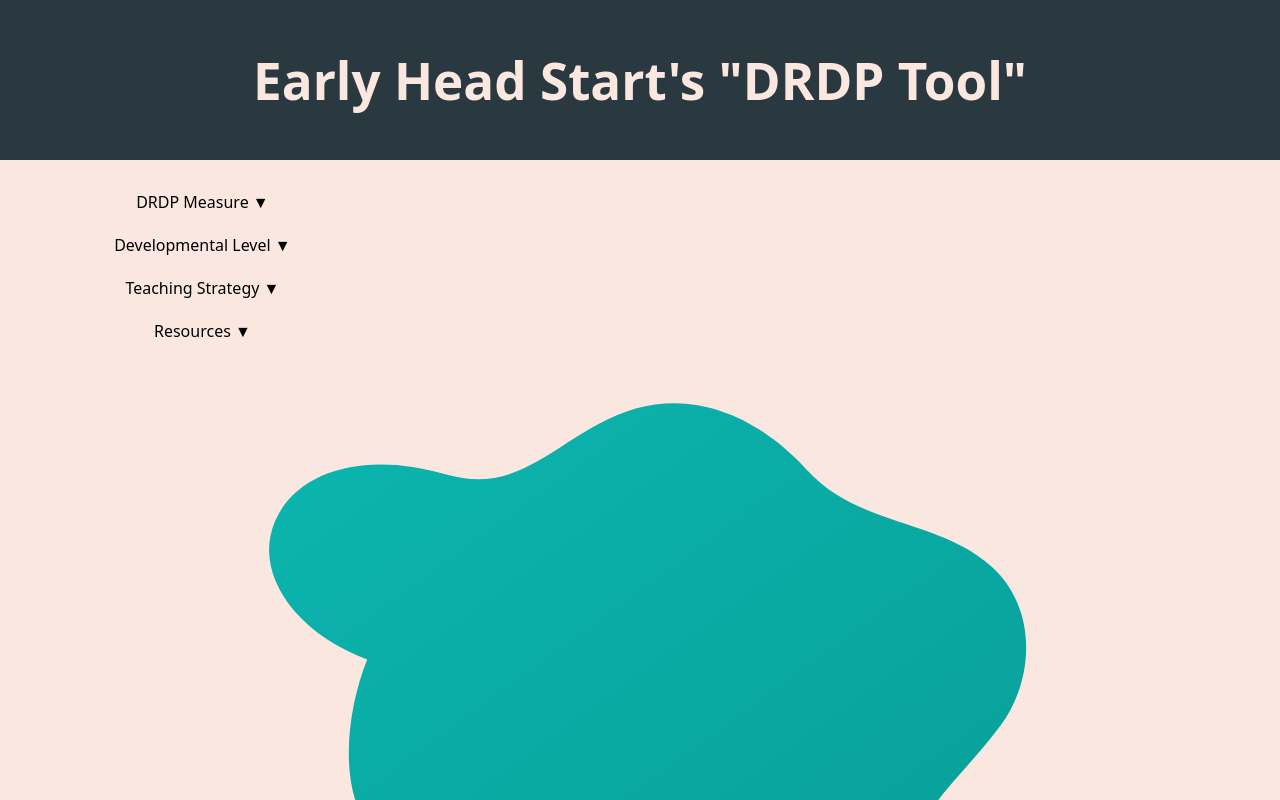
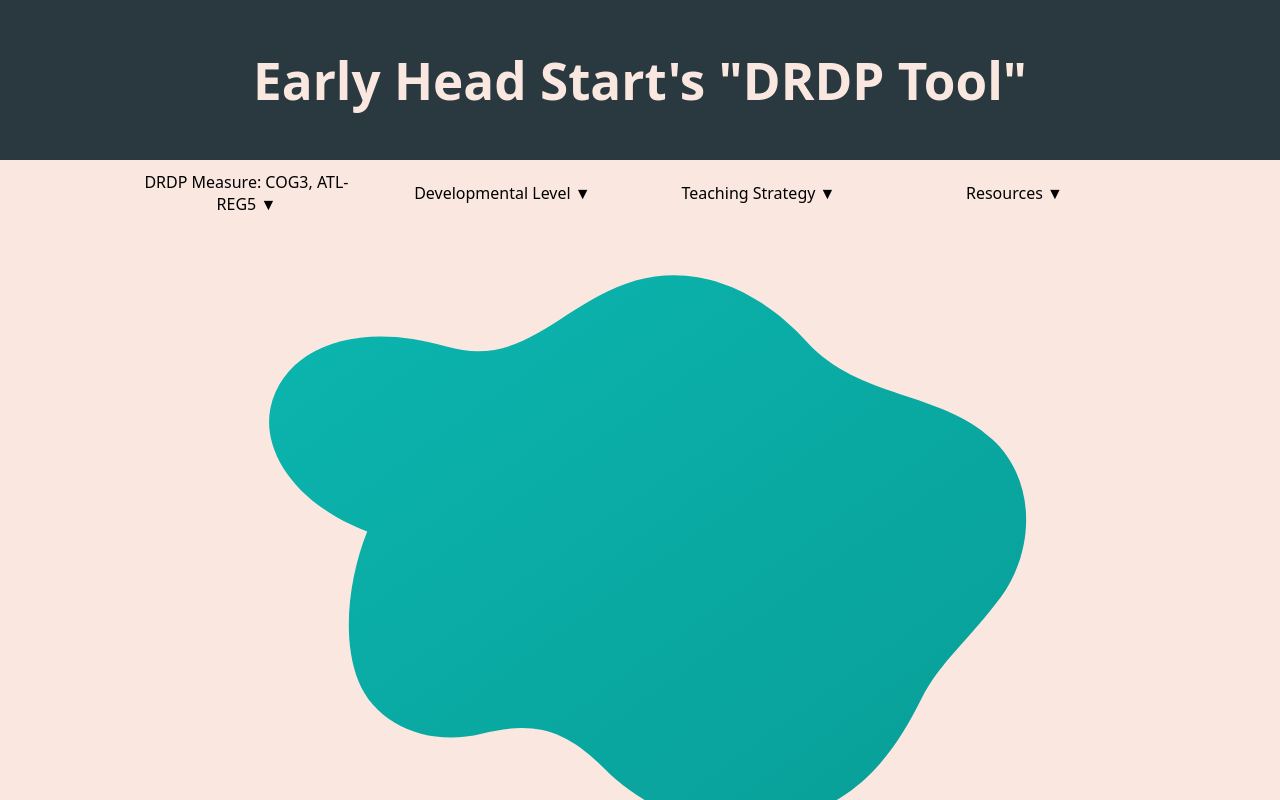
Before and after one commit to kylelin23/EHS_webpage, a React (Vite) app: page / in a window 1280 px wide. Shown: the top 800 px of the page. Built offline with nearby package versions, Linux system fonts and the light colour scheme.

Commit message:
Change orientation

```diff
--- a/src/App.css
+++ b/src/App.css
@@ -29,17 +29,22 @@ h1 {
   color: black;
 }
 
+.dropdowns {
+  display: flex;
+  justify-content: center;
+}
+
 .dropdownContainer {
+  width: 20vw;
   display: flex;
-  flex-direction: column;
-  width: 30vw;
-  align-items: flex-start;
+  justify-content: center;
+
 }
 
 .dropdown {
   background-color: rgb(0, 0, 0, 0);
   padding-left: 0;
-  width: 30vw;
+  width: 20vw;
 }
 
 .measureCategory {
@@ -87,23 +92,23 @@ h1 {
   .blob-inner {
     animation: none;
   }
-
+/*
   .two-col {
     display: grid;
     grid-template-columns: minmax(280px, 520px) 1fr;
     gap: 24px;
     align-items: start;
-  }
-
+  } */
+/*
   @media (max-width: 900px) {
     .two-col{
       grid-template-columns: 1fr;
     }
-  }
-
+  } */
+/*
   .dropdowns .dropdownContainer {
     width: 100%; max-width: 520px;
-  }
+  } */
 
   .blob-outer {
     display: grid; place-items: center; margin-top: 0;
--- a/src/App.jsx
+++ b/src/App.jsx
@@ -162,13 +162,10 @@ function App() {
       <h1>Early Head Start's "DRDP Tool"</h1>
     </div>
 
-    <div className="body two-col"> {/*Container for two columns */}
-
-      {/*Column One: Dropdowns*/}
       <div className="dropdowns">
         <div className="dropdownContainer">
           <button onClick={measureDropDown} className="dropdown">
-            DRDP Measure {measureOpen ? "▲" : "▼"}
+            DRDP Measure: COG3, ATL-REG5 {measureOpen ? "▲" : "▼"}
           </button>
           {measureOpen && (
             <>
@@ -239,7 +236,6 @@ function App() {
         </div>
       </div>
 
-      {/* Column Two: blobs */}
       <div className="blob-outer">
           <div className="blob-card">
             <svg className="blob-svg" viewBox="0 0 900 700" aria-hidden="true" preserveAspectRatio="xMidYMid slice">
@@ -281,7 +277,6 @@ function App() {
           </p>
         </div>
       </div>
-    </div>
 
 );
 }
```
